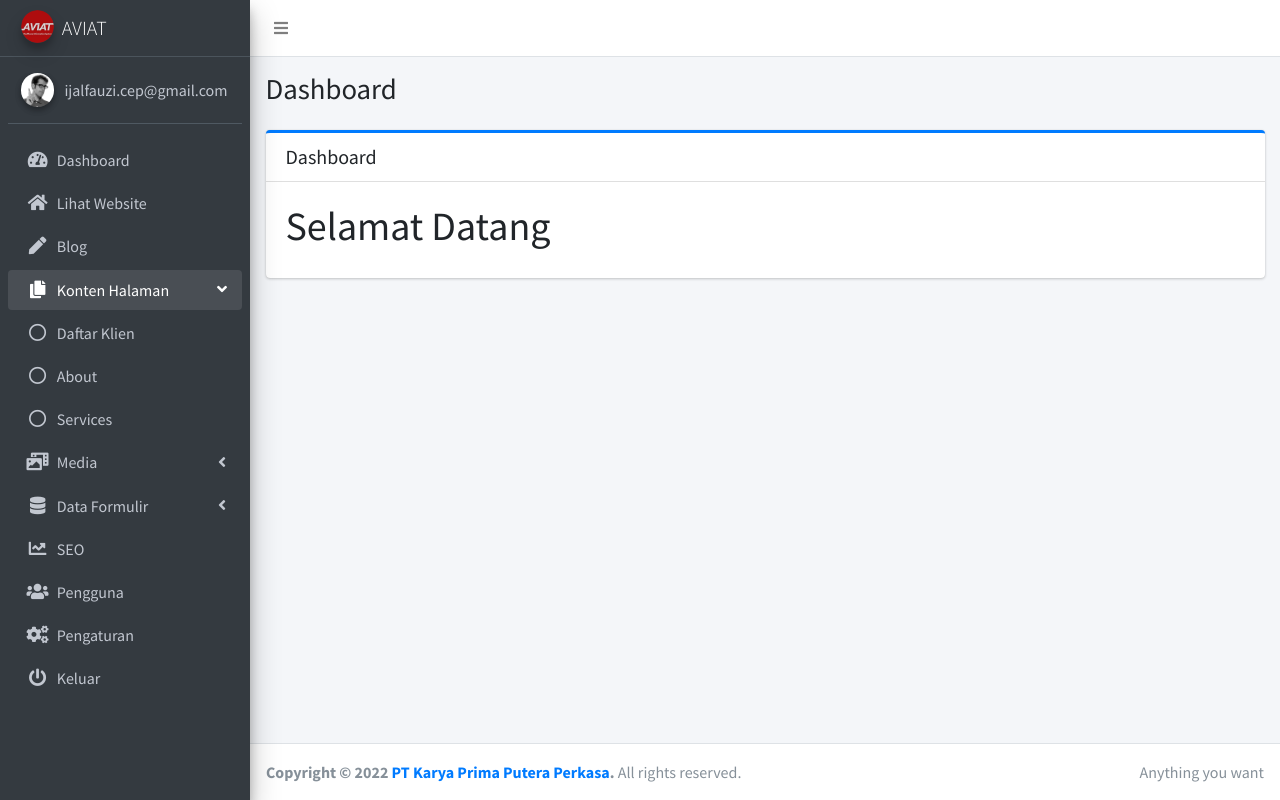
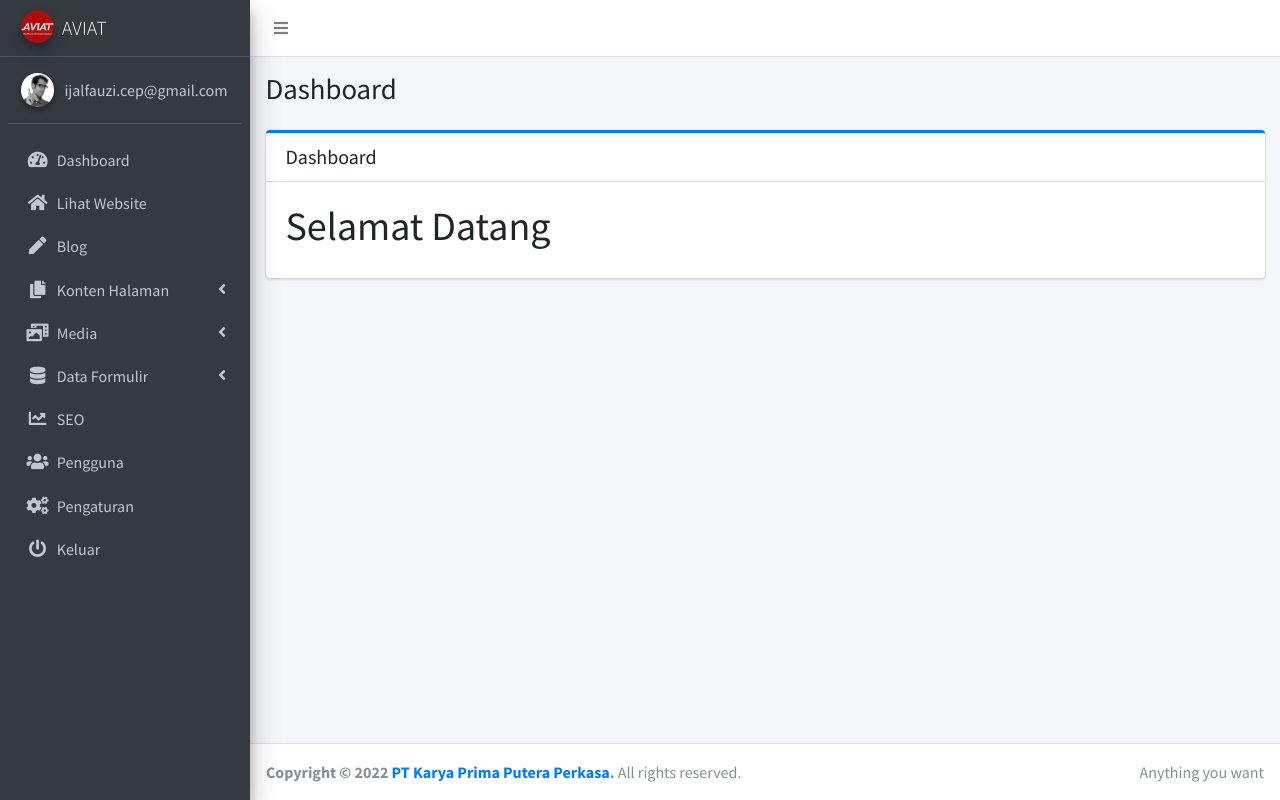
Before and after one commit to ijalfauzi/aviat-laravel, a Laravel app: page /dashboard in a window 1280 px wide. Run offline with Laravel 8, Linux system fonts and the light colour scheme; a user stored in the database is signed in; data comes from the database, SQL or seed files in the repository; some libraries are stand-ins or nearby versions.

Commit message:
Closed sidebar menu.

```diff
--- a/resources/views/layouts/app.blade.php
+++ b/resources/views/layouts/app.blade.php
@@ -77,7 +77,7 @@ scratch. This page gets rid of all links and provides the needed markup only.
               </p>
             </a>
           </li>
-          <li class="nav-item menu-open">
+          <li class="nav-item menu">
             <a href="#" class="nav-link">
               <i class="nav-icon fas fa-copy"></i>
               <p>
```
